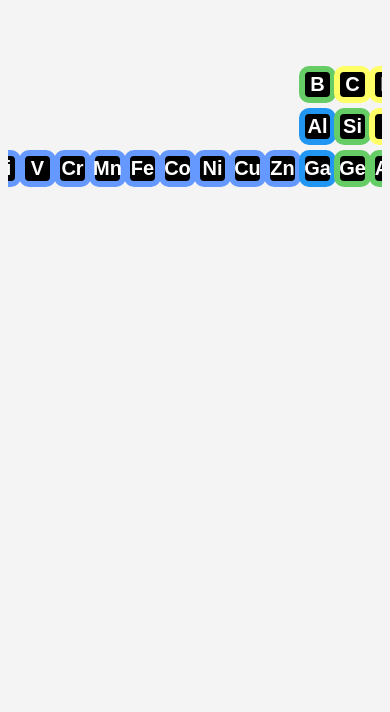
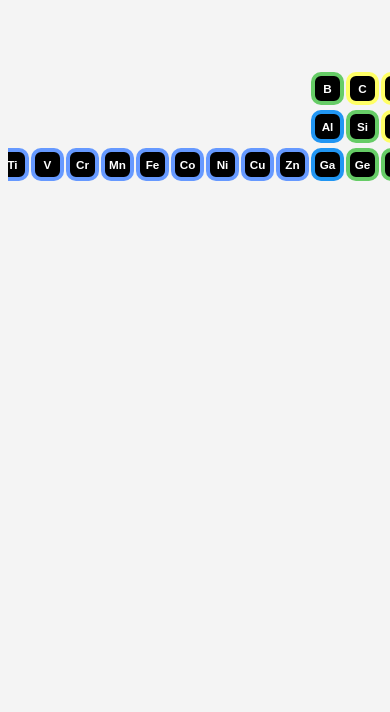
Before and after one commit to KurisuKun-05/PeriodicTable, a plain HTML site: page index.html in a window 390 px wide. Shown: the part 132-844 px from the top of the page. Drawn offline with Linux system fonts and the light colour scheme.

Commit message:
Mega Periodic Table - V 1.2.1
Correciones en moviles

```diff
--- a/index.html
+++ b/index.html
@@ -9,7 +9,7 @@
 <body>
 
     <h1>Mega Periodic Table</h1>
-    <h1>V - 1.1.7</h1><br>
+    <h1>V - 1.2.1</h1><br>
 
     <div class="tabla" id="tabla"></div>
 
--- a/script.js
+++ b/script.js
@@ -67,22 +67,31 @@ elementos.forEach(el => {
     div.textContent = el.simbolo;
     div.style.gridColumn = el.columna;
     div.style.gridRow = el.fila;
-    div.style.backgroundColor = "#000"; // Fondo negro
-    div.style.border = `6px solid ${coloresCategorias[el.categoria] || "#2196F3"}`; // Borde de color
-    div.style.color = "#FFF"; // Texto blanco para contraste
+
+    // 1) Calculamos tamaños según el ancho de la ventana
+    let tamaño = window.innerWidth < 600 ? "8vw" : "50px";
+    let fontSize = window.innerWidth < 600 ? "3vw" : "20px";
+    let borderWidth = window.innerWidth < 600 ? "4px" : "6px";
+
+    // 2) Asignamos estilos
+    div.style.backgroundColor = "#000";
+    div.style.border = `${borderWidth} solid ${coloresCategorias[el.categoria] || "#2196F3"}`;
+    div.style.color = "#FFF";
     div.style.textAlign = "center";
     div.style.display = "flex";
     div.style.alignItems = "center";
     div.style.justifyContent = "center";
-    div.style.fontSize = "20px"; // Ajusta según necesidad
+    div.style.fontSize = fontSize;
     div.style.fontWeight = "bold";
-    div.style.width = "50px"; // Ajusta el tamaño según la tabla
-    div.style.height = "50px";
-    div.style.borderRadius = "10px"; // Bordes redondeados opcionales
+    div.style.width = tamaño;
+    div.style.height = tamaño;
+    div.style.borderRadius = "10px";
 
+    // 3) Evento de clic
     div.onclick = () => mostrarInfo(el);
     tabla.appendChild(div);
 });
+
 
 
 function mostrarInfo(elemento) {
--- a/styles.css
+++ b/styles.css
@@ -13,13 +13,15 @@ h1 {
     max-width: 100vw;
     overflow-x: auto;
     display: grid;
-    grid-template-columns: repeat(18, minmax(30px, 1fr)); /* 18 columnas */
+    grid-template-columns: repeat(auto-fit, minmax(30px, 1fr)); /* Se adapta a la pantalla */
     gap: 5px;
     justify-content: center;
     justify-items: center;
     margin-top: 20px;
     margin: auto;
+    padding: 10px;
 }
+
 
 /* Estilos de los elementos */
 .elemento {
@@ -51,7 +53,19 @@ h1 {
         max-width: 30px;
         max-height: 30px;
         font-size: 0.8rem;
+    }
 }
+
+@media (max-width: 600px) {
+    .tabla {
+        grid-template-columns: repeat(18, minmax(30px, 1fr)); /* 10 columnas en pantallas medianas */
+    }
+    .elemento {
+        width: 8vw;
+        height: 8vw;
+        font-size: 3vw;
+        border-width: 4px;
+    }
 }
 
 @media (max-width: 480px) {
```
